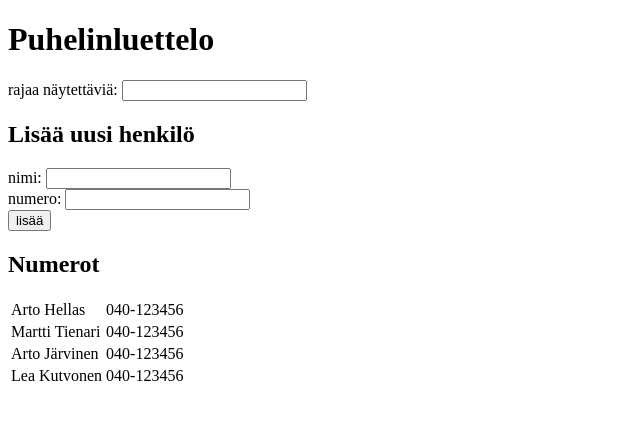
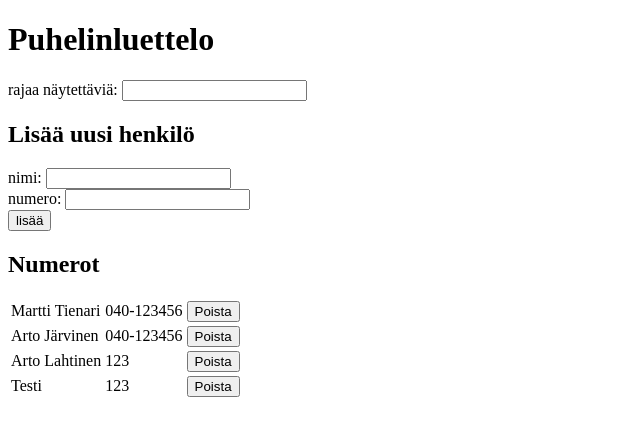
Before and after one commit to andersnylund/fullstack-open-2018, a React (Create React App) app in the folder osa2/puhelinluettelo/: page / in a window 1280 px wide. Shown: the top 436 px of the page, without its empty margins (0-640 px from the left). Built offline with nearby package versions, Linux system fonts and the light colour scheme; data requests are answered from the project's data file; the HTML template or start-up script is replaced by a standard one.

Commit message:
Solve 2.16

```diff
--- a/osa2/puhelinluettelo/db.json
+++ b/osa2/puhelinluettelo/db.json
@@ -1,10 +1,5 @@
 {
   "persons": [
-    {
-      "name": "Arto Hellas",
-      "number": "040-123456",
-      "id": 1
-    },
     {
       "name": "Martti Tienari",
       "number": "040-123456",
@@ -16,9 +11,14 @@
       "id": 3
     },
     {
-      "name": "Lea Kutvonen",
-      "number": "040-123456",
-      "id": 4
+      "name": "Arto Lahtinen",
+      "number": "123",
+      "id": 5
+    },
+    {
+      "name": "Testi",
+      "number": "123",
+      "id": 6
     }
   ]
 }
--- a/osa2/puhelinluettelo/src/App.js
+++ b/osa2/puhelinluettelo/src/App.js
@@ -8,7 +8,7 @@ class App extends React.Component {
   constructor(props) {
     super(props)
     this.state = {
-      persons: [],
+      people: [],
       newName: '',
       newNumber: '',
       filter: ''
@@ -17,8 +17,8 @@ class App extends React.Component {
 
   componentDidMount() {
     personService.getAll()
-      .then(persons => {
-        this.setState({ persons })
+      .then(people => {
+        this.setState({ people })
       })
       .catch(error => {
         alert(error)
@@ -28,7 +28,7 @@ class App extends React.Component {
   handleSubmit = (event) => {
     event.preventDefault();
 
-    const existingNames = this.state.persons.map(person => person.name);
+    const existingNames = this.state.people.map(person => person.name);
     const nameToAdd = this.state.newName;
     const numberToAdd = this.state.newNumber;
 
@@ -42,9 +42,9 @@ class App extends React.Component {
 
         personService.create(newPerson)
           .then(p => {
-            const persons = this.state.persons.concat(p);
+            const people = this.state.people.concat(p);
             this.setState({
-              persons,
+              people,
               newName: '',
               newNumber: ''
             })
@@ -52,12 +52,28 @@ class App extends React.Component {
           .catch(error => {
             alert(error)
           })
-
       } else {
         alert('Henkilö on jo listassa!')
       }
     }
   };
+
+  handleDelete = (id) => {
+    return () => {
+      const person = this.state.people.find(p => p.id === id)
+      if (window.confirm(`Poistetaanko ${person.name} ?`)) {
+        personService.remove(id)
+          .then(p => {
+            this.setState({
+              people: this.state.people.filter(p => p.id !== id)
+            })
+          })
+          .catch(error => {
+            alert(error)
+          })
+      }
+    }
+  }
 
   handleNameChange = (event) => {
     this.setState({ newName: event.target.value })
@@ -75,7 +91,10 @@ class App extends React.Component {
     return (
       <div>
         <h1>Puhelinluettelo</h1>
-        <Filter filter={this.state.filter} onFilterChange={this.handleFilterChange}></Filter>
+        <Filter
+          filter={this.state.filter}
+          onFilterChange={this.handleFilterChange}>
+        </Filter>
         <h2>Lisää uusi henkilö</h2>
         <PersonForm
           onSubmit={this.handleSubmit}
@@ -85,7 +104,11 @@ class App extends React.Component {
           newNumber={this.state.newNumber}>
         </PersonForm>
         <h2>Numerot</h2>
-        <PersonList persons={this.state.persons} filter={this.state.filter}></PersonList>
+        <PersonList
+          people={this.state.people}
+          filter={this.state.filter}
+          onClickDelete={this.handleDelete}>
+        </PersonList>
       </div>
     )
   }
--- /dev/null
+++ b/osa2/puhelinluettelo/src/components/Person.js
@@ -0,0 +1,13 @@
+import React from 'react'
+
+const Person = ({ person, onClickDelete }) => {
+  return (
+    <tr>
+      <td>{person.name}</td>
+      <td>{person.number}</td>
+      <td><button onClick={onClickDelete(person.id)}>Poista</button></td>
+    </tr>
+  )
+}
+
+export default Person
--- a/osa2/puhelinluettelo/src/components/PersonList.js
+++ b/osa2/puhelinluettelo/src/components/PersonList.js
@@ -1,20 +1,24 @@
 import React from 'react'
+import Person from './Person'
 
-const PersonList = ({ persons, filter }) => {
+const PersonList = ({ people, filter, onClickDelete }) => {
 
-    const createdPersons = persons
+  const createdPeople = people
     .filter(person => person.name.toLowerCase().includes(filter.toLowerCase()))
     .map(person => {
-        return (<tr key={person.name}>
-          <td>{person.name}</td>
-          <td>{person.number}</td>
-        </tr>)
-      });
+      return (
+        <Person
+          key={person.id}
+          person={person}
+          onClickDelete={onClickDelete}>
+        </Person>
+      )
+    })
 
   return (
     <table>
       <tbody>
-            {createdPersons}
+        {createdPeople}
       </tbody>
     </table>
   )
--- a/osa2/puhelinluettelo/src/services/personService.js
+++ b/osa2/puhelinluettelo/src/services/personService.js
@@ -14,8 +14,13 @@ const create = (person) => {
 		.then(_dataMapper)
 }
 
+const remove = (id) => {
+	return axios
+		.delete(`${baseUrl}/${id}`)
+}
+
 const _dataMapper = (response) => {
 	return response.data
 }
 
-export default { getAll, create }
+export default { getAll, create, remove }
```
Lines whose indentation alone changed are shown as unchanged.
